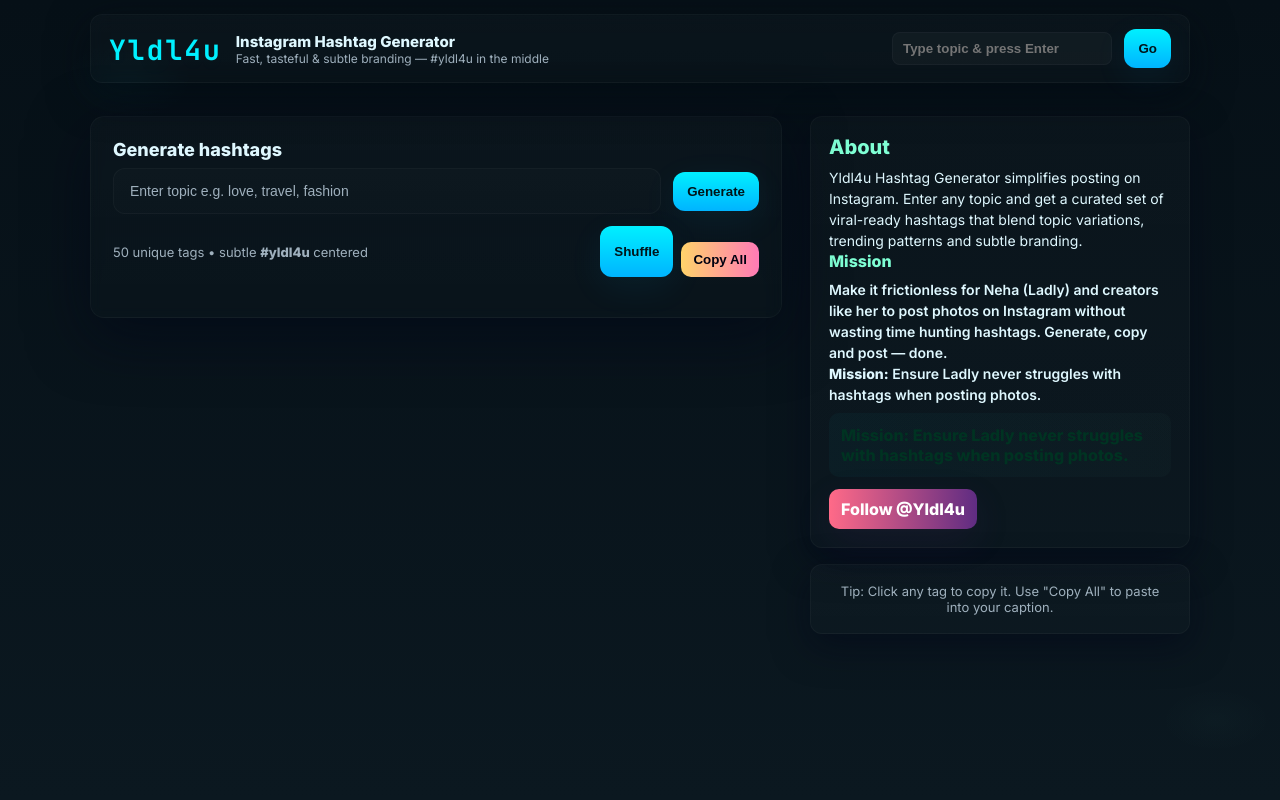
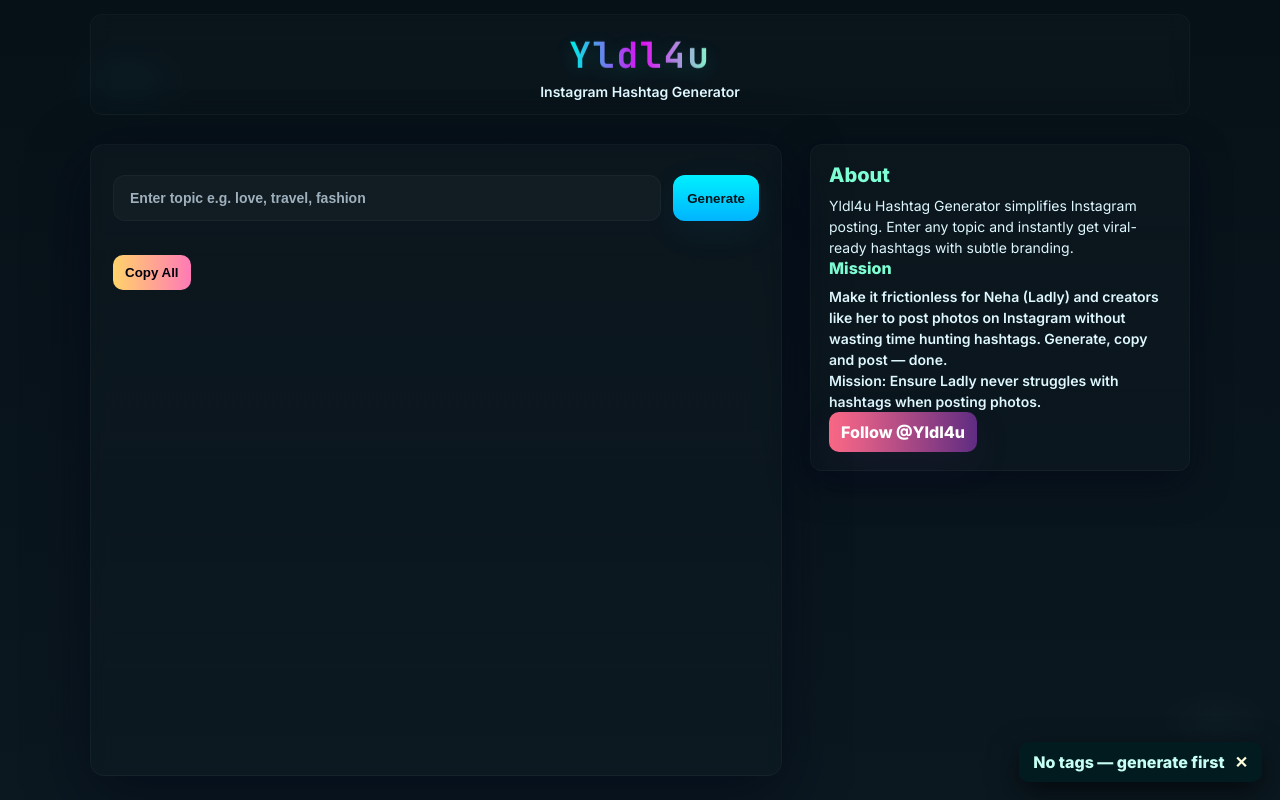
Before and after one commit to yldl4u/neha, a plain HTML site: page index.html in a window 1280 px wide. Both pictures are taken after a click on the button "Copy All". Drawn offline with Linux system fonts and the light colour scheme.

Commit message:
Update index.html

```diff
--- a/index.html
+++ b/index.html
@@ -5,285 +5,128 @@
 <meta name="viewport" content="width=device-width,initial-scale=1" />
 <title>Yldl4u • Hashtag Generator</title>
 
-<!-- Fonts -->
 <link href="https://fonts.googleapis.com/css2?family=Inter:wght@300;400;600;800&family=JetBrains+Mono:wght@400;700&display=swap" rel="stylesheet">
 
 <style>
 :root{
-  --bg-1:#061017;
-  --bg-2:#0b1820;
-  --neon:#00f0ff;
-  --accent:#7fffd4;
-  --glass:rgba(255,255,255,0.03);
-  --muted:#9fb0bd;
-  --card-bg: rgba(255,255,255,0.02);
+  --bg1:#061017; --bg2:#0b1820; --neon:#00f0ff; --accent:#7fffd4;
+  --glass:rgba(255,255,255,0.03); --muted:#9fb0bd; --card-bg: rgba(255,255,255,0.02);
 }
 
 /* reset */
 *{box-sizing:border-box;margin:0;padding:0}
 html,body{height:100%}
 body{
-  font-family: "Inter", system-ui, -apple-system, "Segoe UI", Roboto, "Helvetica Neue", Arial;
+  font-family:"Inter",system-ui,sans-serif;
   background:
     radial-gradient(800px 500px at 10% 10%, rgba(0,240,255,0.03), transparent 8%),
     radial-gradient(700px 400px at 95% 90%, rgba(127,255,212,0.02), transparent 8%),
-    linear-gradient(180deg,var(--bg-1),var(--bg-2));
+    linear-gradient(180deg,var(--bg1),var(--bg2));
   color:#e7f3f6;
-  -webkit-font-smoothing:antialiased;
-  -moz-osx-font-smoothing:grayscale;
-  display:flex;
-  justify-content:center;
-  padding:24px;
+  display:flex; justify-content:center; padding:24px;
 }
 
-/* fixed header */
+/* header */
 .header-wrap{
-  position:fixed;
-  top:14px;
-  left:50%;
-  transform:translateX(-50%);
-  width:calc(100% - 48px);
-  max-width:1100px;
-  z-index:999;
-  pointer-events:none; /* allow clicks through except on controls */
+  position:fixed; top:14px; left:50%; transform:translateX(-50%);
+  width:calc(100% - 48px); max-width:1100px; z-index:999;
 }
 .header{
-  pointer-events:auto;
-  display:flex;
-  align-items:center;
-  justify-content:space-between;
-  gap:12px;
-  padding:14px 18px;
-  border-radius:12px;
+  display:flex; justify-content:center; align-items:center; flex-direction:column;
+  gap:6px; padding:14px 18px; border-radius:12px;
   background: linear-gradient(180deg, rgba(255,255,255,0.02), rgba(255,255,255,0.01));
-  border:1px solid rgba(255,255,255,0.03);
-  box-shadow: 0 12px 40px rgba(1,10,18,0.6);
-  backdrop-filter: blur(8px);
+  border:1px solid rgba(255,255,255,0.03); backdrop-filter:blur(8px);
 }
-.header-left{display:flex;gap:14px;align-items:center}
 .logo{
-  font-family: "JetBrains Mono", monospace;
-  font-weight:800;
-  color:var(--neon);
-  letter-spacing:2px;
-  font-size:28px;
-  text-shadow: 0 8px 30px rgba(0,240,255,0.06);
-  animation:logoFloat 2.4s ease-in-out infinite alternate;
+  font-family:"JetBrains Mono",monospace; font-weight:800; font-size:36px;
+  color:#00f0ff; letter-spacing:2px;
+  text-shadow: 0 6px 20px rgba(0,240,255,0.2);
+  background: linear-gradient(90deg, #00f0ff, #ff00e0, #7fffd4);
+  -webkit-background-clip: text; -webkit-text-fill-color: transparent;
+  animation:logoFloat 2.5s ease-in-out infinite alternate, hueRotate 4s linear infinite;
 }
-@keyframes logoFloat { from{transform:translateY(-2px)} to{transform:translateY(2px)} }
-.header-title{font-weight:700;color:#dff8ff;font-size:15px}
-.header-sub{font-size:12px;color:var(--muted);}
+@keyframes logoFloat{from{transform:translateY(-2px)}to{transform:translateY(2px)}}
+@keyframes hueRotate{0%{filter:hue-rotate(0deg)}100%{filter:hue-rotate(360deg)}}
+.header-sub{font-size:14px;color:#dff8ff; font-weight:600;}
 
 /* layout */
-.wrapper{
-  width:100%;
-  max-width:1100px;
-  margin-top:92px; /* space under fixed header */
-  display:grid;
-  grid-template-columns: 1fr 380px;
-  gap:28px;
-  align-items:start;
-}
+.wrapper{ width:100%; max-width:1100px; margin-top:120px; display:grid; grid-template-columns:1fr 380px; gap:28px; }
 
-/* main card */
+/* card */
 .card{
   background: linear-gradient(180deg, var(--card-bg), rgba(255,255,255,0.007));
-  border-radius:14px;
-  padding:22px;
+  border-radius:14px; padding:22px;
   border:1px solid rgba(255,255,255,0.03);
-  box-shadow: 0 18px 60px rgba(2,6,23,0.6);
-  backdrop-filter: blur(6px);
-  position:relative;
-  overflow:hidden;
+  box-shadow:0 18px 60px rgba(2,6,23,0.6); backdrop-filter: blur(6px);
 }
-
-/* input area moved lower for airy header feel */
-.input-row{ display:flex; gap:12px; margin-top:8px; align-items:center; }
-.input-wrap{ flex:1; display:flex; }
-.input{
-  width:100%;
-  padding:14px 16px;
-  border-radius:12px;
-  background: linear-gradient(180deg, rgba(255,255,255,0.015), rgba(255,255,255,0.01));
-  border:1px solid rgba(255,255,255,0.03);
-  color:#cfeff2;
-  font-weight:600;
-  font-size:14px;
-  outline:none;
-}
-.input::placeholder{ color:var(--muted); font-weight:500; }
-
-/* primary button */
-.btn{
-  padding:12px 14px;
-  border-radius:12px;
-  border:none;
-  cursor:pointer;
-  font-weight:800;
-  color:#00141a;
-  background: linear-gradient(180deg,var(--neon), #00b4ff);
-  box-shadow: 0 10px 36px rgba(0,180,255,0.07);
-  transition: transform .12s ease;
-}
-.btn:active{ transform:translateY(1px); }
-
-/* small controls */
-.controls{ display:flex; justify-content:space-between; align-items:center; margin-top:12px; gap:12px; }
-.small{ font-size:13px; color:var(--muted); }
-
-/* results */
-.results{ margin-top:18px; display:flex; flex-wrap:wrap; gap:10px; align-items:center; }
-.hashtag{
-  display:inline-flex;
-  align-items:center;
-  justify-content:center;
-  padding:8px 12px;
-  border-radius:12px;
-  background: linear-gradient(180deg, rgba(255,255,255,0.015), rgba(255,255,255,0.01));
-  border: 1px solid rgba(0,240,255,0.06);
-  color:var(--neon);
-  font-weight:700;
-  font-size:13px;
-  cursor:pointer;
-  transition: transform .12s ease, background .12s ease;
-}
-.hashtag:active{ transform:translateY(1px); }
-.hashtag:hover{ transform:scale(1.03); background:linear-gradient(90deg, rgba(0,240,255,0.06), rgba(127,255,212,0.03)); color:#02121a; }
-
-/* copy all */
+.input-row{ display:flex; gap:12px; margin-top:8px; }
+.input{flex:1; padding:14px 16px; border-radius:12px; border:1px solid rgba(255,255,255,0.03); background:var(--glass); color:#cfeff2; font-weight:600; font-size:14px; outline:none;}
+.input::placeholder{color:var(--muted);}
+.btn{padding:12px 14px; border-radius:12px; border:none; cursor:pointer; font-weight:800; color:#00141a; background: linear-gradient(180deg,var(--neon),#00b4ff); box-shadow:0 10px 36px rgba(0,180,255,0.07); transition:.12s;}
+.btn:active{transform:translateY(1px);}
+.results{margin-top:18px; display:flex; flex-wrap:wrap; gap:10px; align-items:center;}
+.hashtag{padding:8px 12px;border-radius:12px;background: linear-gradient(180deg, rgba(255,255,255,0.015), rgba(255,255,255,0.01));border:1px solid rgba(0,240,255,0.06);color:var(--neon); font-weight:700; font-size:13px; cursor:pointer;transition:.12s;}
+.hashtag:hover{background:linear-gradient(90deg, rgba(0,240,255,0.06), rgba(127,255,212,0.03)); color:#02121a; transform:scale(1.03);}
 .copy-all{ margin-top:16px; padding:10px 12px; border-radius:10px; border:none; background:linear-gradient(90deg,#ffd36a,#ff7ab6); color:#001; font-weight:800; cursor:pointer; }
 
 /* side panel */
 .side{ display:flex; flex-direction:column; gap:16px; }
-.panel{
-  padding:18px;
-  border-radius:12px;
-  background: linear-gradient(180deg, rgba(255,255,255,0.02), rgba(255,255,255,0.01));
-  border:1px solid rgba(255,255,255,0.03);
-  box-shadow: 0 12px 36px rgba(2,6,23,0.5);
-}
+.panel{ padding:18px; border-radius:12px; background: linear-gradient(180deg, rgba(255,255,255,0.02), rgba(255,255,255,0.01)); border:1px solid rgba(255,255,255,0.03); box-shadow:0 12px 36px rgba(2,6,23,0.5);}
 .about-title{ font-size:20px; font-weight:800; color:var(--accent); margin-bottom:8px; }
 .about-desc{ font-size:14px; color:#dff8ff; line-height:1.5; }
 .mission{ margin-top:8px; padding:12px; border-radius:10px; background: linear-gradient(90deg, rgba(0,240,255,0.03), rgba(127,255,212,0.02)); color:#032; font-weight:700; }
 
 /* instagram CTA */
-.ig{ margin-top:12px; display:flex; }
-.ig a{
-  text-decoration:none;
-  color:#fff;
-  padding:10px 12px;
-  border-radius:10px;
-  background: linear-gradient(90deg,#ff6a88,#5f2c82);
-  font-weight:800;
-  box-shadow: 0 12px 36px rgba(95,44,130,0.12);
-}
+.ig a{ text-decoration:none; color:#fff; padding:10px 12px; border-radius:10px; background: linear-gradient(90deg,#ff6a88,#5f2c82); font-weight:800; box-shadow:0 12px 36px rgba(95,44,130,0.12); display:inline-block; text-align:center; }
 
 /* toast */
-.toast{
-  position:fixed;
-  right:18px;
-  bottom:18px;
-  background:rgba(3,28,32,0.94);
-  color:#c6fff4;
-  padding:10px 14px;
-  border-radius:10px;
-  box-shadow: 0 10px 30px rgba(0,0,0,0.6);
-  font-weight:700;
-  z-index:9999;
-  transform: translateY(10px);
-  opacity:0;
-}
+.toast{ position:fixed; right:18px; bottom:18px; background:rgba(3,28,32,0.94); color:#c6fff4; padding:10px 14px; border-radius:10px; box-shadow:0 10px 30px rgba(0,0,0,0.6); font-weight:700; z-index:9999; transform: translateY(10px); opacity:0; display:flex; justify-content:space-between; align-items:center; min-width:180px;}
+.toast-close{ cursor:pointer; font-weight:800; margin-left:10px; color:#ffd; }
 
 /* responsive */
-@media (max-width:980px){
-  .wrapper{ grid-template-columns: 1fr; margin-top:120px; }
-  .header{ flex-direction:column; gap:6px; }
-  .side{ order:2; }
-  .header-wrap{ left:12px; transform:none; width:calc(100% - 24px); }
-}
+@media(max-width:980px){.wrapper{grid-template-columns:1fr;}.side{order:2;}}
 </style>
 </head>
 <body>
 
-<!-- header -->
 <div class="header-wrap">
   <div class="header">
-    <div class="header-left">
-      <div class="logo">Yldl4u</div>
-      <div>
-        <div class="header-title">Instagram Hashtag Generator</div>
-        <div class="header-sub">Fast, tasteful & subtle branding — #yldl4u in the middle</div>
+    <div class="logo">Yldl4u</div>
+    <div class="header-sub">Instagram Hashtag Generator</div>
+  </div>
+</div>
+
+<div class="wrapper">
+  <div class="card">
+    <div class="input-row">
+      <input id="topic" class="input" type="text" placeholder="Enter topic e.g. love, travel, fashion">
+      <button class="btn" onclick="generateHashtags()">Generate</button>
+    </div>
+    <div id="results" class="results"></div>
+    <button class="copy-all" onclick="copyAllHashtags()">Copy All</button>
+  </div>
+
+  <div class="side">
+    <div class="panel">
+      <div class="about-title">About</div>
+      <div class="about-desc">
+        Yldl4u Hashtag Generator simplifies Instagram posting. Enter any topic and instantly get viral-ready hashtags with subtle branding.
       </div>
-    </div>
-    <div class="header-actions" style="pointer-events:auto;">
-      <!-- optional quick generate from header for UX -->
-      <input id="headerInput" type="text" placeholder="Type topic & press Enter" style="padding:8px 10px;border-radius:8px;border:1px solid rgba(255,255,255,0.03); background:var(--glass); color:#cfeff2; font-weight:600; width:220px; margin-right:8px">
-      <button class="btn" onclick="generateFromHeader()">Go</button>
+      <div class="about-title" style="font-size:16px;">Mission</div>
+      <div class="about-desc" style="font-weight:600;">
+        Make it frictionless for Neha (Ladly) and creators like her to post photos on Instagram without wasting time hunting hashtags. Generate, copy and post — done.<br>
+        Mission: Ensure Ladly never struggles with hashtags when posting photos.
+      </div>
+      <div class="ig">
+        <a href="https://www.instagram.com/Yldl4u" target="_blank" rel="noopener noreferrer">Follow @Yldl4u</a>
+      </div>
     </div>
   </div>
 </div>
 
-<!-- main wrapper -->
-<div class="wrapper">
-  <!-- left -->
-  <div class="card" role="main" aria-labelledby="main-title">
-    <h2 id="main-title" style="font-size:18px; font-weight:800; color:#dff8ff;">Generate hashtags</h2>
-
-    <div class="input-row" aria-hidden="false">
-      <div class="input-wrap">
-        <input id="topic" class="input" type="text" placeholder="Enter topic e.g. love, travel, fashion" aria-label="topic input">
-      </div>
-      <button class="btn" onclick="generateHashtags()">Generate</button>
-    </div>
-
-    <div class="controls">
-      <div class="small">50 unique tags • subtle <strong>#yldl4u</strong> centered</div>
-      <div style="display:flex; gap:8px;">
-        <button class="btn" onclick="shuffleCurrent()">Shuffle</button>
-        <button class="copy-all" onclick="copyAllHashtags()">Copy All</button>
-      </div>
-    </div>
-
-    <div id="results" class="results" role="list" aria-live="polite"></div>
-  </div>
-
-  <!-- right side -->
-  <div class="side">
-    <div class="panel">
-      <div class="about-title">About</div>
-      <div class="about-desc">
-        Yldl4u Hashtag Generator simplifies posting on Instagram. Enter any topic and get a curated set of viral-ready hashtags that blend topic variations, trending patterns and subtle branding.
-      </div>
-
-      <div class="about-title" style="font-size:16px;">Mission</div>
-      <div class="about-desc" style="font-weight:600;">
-        Make it frictionless for Neha (Ladly) and creators like her to post photos on Instagram without wasting time hunting hashtags. Generate, copy and post — done.<br>
-        <strong>Mission:</strong> Ensure Ladly never struggles with hashtags when posting photos.
-      </div>
-
-      <div class="mission">Mission: Ensure Ladly never struggles with hashtags when posting photos.</div>
-
-      <div class="ig">
-        <a href="https://www.instagram.com/Yldl4u" target="_blank" rel="noopener noreferrer">Follow @Yldl4u</a>
-      </div>
-    </div>
-
-    <div class="panel" style="text-align:center; color:var(--muted); font-size:13px;">
-      Tip: Click any tag to copy it. Use "Copy All" to paste into your caption.
-    </div>
-  </div>
-</div>
-
-<!-- toast container -->
-<div id="toast" class="toast" role="status" aria-live="polite" aria-atomic="true"></div>
+<div id="toast" class="toast"></div>
 
 <script>
-/* ------------------------------
-  Hashtag generation (50 unique)
-  optimized: build array then single DOM append
-  ensures #yldl4u is centered and tags are unique
----------------------------------*/
-
 const lastGenerated = { list: [] };
 
 function cleanTopic(raw){
@@ -300,23 +143,13 @@ function generateHashtags(){
   input.blur();
 }
 
-function generateFromHeader(){
-  const headerInput = document.getElementById('headerInput');
-  const topic = cleanTopic(headerInput.value || '');
-  if(!topic){ headerInput.focus(); showToast('Please enter a topic'); return; }
-  document.getElementById('topic').value = topic;
-  buildAndRender(topic);
-  headerInput.blur();
-}
-
-/* Generate unique candidates */
 function buildAndRender(topic){
   const suffixPools = [
     "life","daily","moments","insta","viral","world","love","fun","style","day","vibes","real","time",
     "trending","photo","pic","like","follow","cute","happy","amazing","today","best","explore","fashion",
     "travel","food","adventure","blog","fitness","music","selfie","beautiful","smile","instagood","trend",
     "instadaily","instamood","photography","picoftheday","funny","viralpost","lifestyle","loveit","hot",
-    "top","musthave","exploremore","wow","now","season","hits","moments","diaries","stories"
+    "top","musthave","exploremore","wow","now","season","hits","diaries","stories","shots","clicks","feed","mode"
   ];
 
   const patterns = [
@@ -347,17 +180,13 @@ function buildAndRender(topic){
     t => t + "mode"
   ];
 
-  // Use set for uniqueness
   const set = new Set();
-
-  // Seed with a few deterministic strong patterns first for relevance
   set.add(topic);
   set.add(topic + "life");
   set.add(topic + "daily");
   set.add(topic + "insta");
   set.add("the" + topic);
 
-  // Add varied patterns until we have 49 items (we'll insert yldl4u as the 50th center)
   let attempts = 0;
   while(set.size < 49 && attempts < 2000){
     attempts++;
@@ -368,19 +197,13 @@ function buildAndRender(topic){
     }
   }
 
-  // Convert to array and ensure exactly 49 (or as many as generated)
   let list = Array.from(set).slice(0,49);
-
-  // Insert brand tag exactly in middle
   const middleIndex = Math.floor(list.length / 2);
-  list.splice(middleIndex, 0, "yldl4u"); // now length = 50
-
-  lastGenerated.list = list.slice(); // save for shuffle or copy
-
+  list.splice(middleIndex, 0, "yldl4u"); // 50th tag centered
+  lastGenerated.list = list.slice();
   renderList(list);
 }
 
-/* Render to DOM using fragment (single append for performance) */
 function renderList(list){
   const results = document.getElementById('results');
   results.innerHTML = '';
@@ -402,83 +225,41 @@ function renderList(list){
   showToast('Generated ' + list.length + ' tags');
 }
 
-/* Copy single tag with subtle visual feedback */
 function copySingle(text, node){
   navigator.clipboard.writeText(text).then(() => {
     node.style.transform = 'scale(0.98)';
     setTimeout(() => node.style.transform = '', 150);
     showToast(text + ' copied');
-  }).catch(() => {
-    showToast('Copy failed — select manually');
-  });
+  }).catch(() => showToast('Copy failed — select manually'));
 }
 
-/* Copy all */
 function copyAllHashtags(){
   const list = lastGenerated.list;
   if(!list || !list.length){ showToast('No tags — generate first'); return; }
   const all = list.map(t => '#' + t).join(' ');
-  navigator.clipboard.writeText(all).then(() => {
-    showToast('All hashtags copied');
-  }).catch(() => {
-    showToast('Copy failed — select manually');
-  });
+  navigator.clipboard.writeText(all).then(() => showToast('All hashtags copied'))
+  .catch(() => showToast('Copy failed — select manually'));
 }
 
-/* Shuffle current list (useful if some tags feel off) */
-function shuffleCurrent(){
-  const list = lastGenerated.list;
-  if(!list || !list.length){ showToast('No tags to shuffle — generate first'); return; }
-  // simple Fisher-Yates
-  const arr = list.slice();
-  for(let i = arr.length - 1; i > 0; i--){
-    const j = Math.floor(Math.random() * (i + 1));
-    [arr[i], arr[j]] = [arr[j], arr[i]];
-  }
-  // ensure yldl4u is centered: find and move to middle
-  const idx = arr.indexOf('yldl4u');
-  if(idx !== -1){
-    arr.splice(idx,1);
-    arr.splice(Math.floor(arr.length/2),0,'yldl4u');
-  }
-  lastGenerated.list = arr;
-  renderList(arr);
-}
-
-/* small toast helper */
 let toastTimer = null;
 function showToast(msg){
   const t = document.getElementById('toast');
-  t.textContent = msg;
+  t.innerHTML = msg + ' <span class="toast-close" onclick="closeToast()">✕</span>';
   t.style.transition = 'none';
   t.style.opacity = '1';
   t.style.transform = 'translateY(0)';
   if(toastTimer) clearTimeout(toastTimer);
-  toastTimer = setTimeout(() => {
-    t.style.transition = 'opacity .45s ease, transform .45s ease';
-    t.style.opacity = '0';
-    t.style.transform = 'translateY(10px)';
-  }, 1200);
+  toastTimer = setTimeout(() => { closeToast(); }, 3500);
 }
 
-/* Enter key wiring for both inputs */
-document.getElementById('topic').addEventListener('keydown', (e) => {
-  if(e.key === 'Enter') generateHashtags();
-});
-document.getElementById('headerInput').addEventListener('keydown', (e) => {
-  if(e.key === 'Enter') generateFromHeader();
-});
+function closeToast(){
+  const t = document.getElementById('toast');
+  t.style.transition = 'opacity .45s ease, transform .45s ease';
+  t.style.opacity = '0';
+  t.style.transform = 'translateY(10px)';
+}
 
-/* small accessibility: focus styles */
-document.addEventListener('keydown', (e) => {
-  if(e.key === 'Tab'){
-    document.body.classList.add('show-focus');
-  }
-});
+document.getElementById('topic').addEventListener('keydown', (e) => { if(e.key === 'Enter') generateHashtags(); });
 </script>
-
-<!-- toast element -->
-<div id="toast" class="toast" aria-hidden="true"></div>
-
 </body>
 </html>
```
